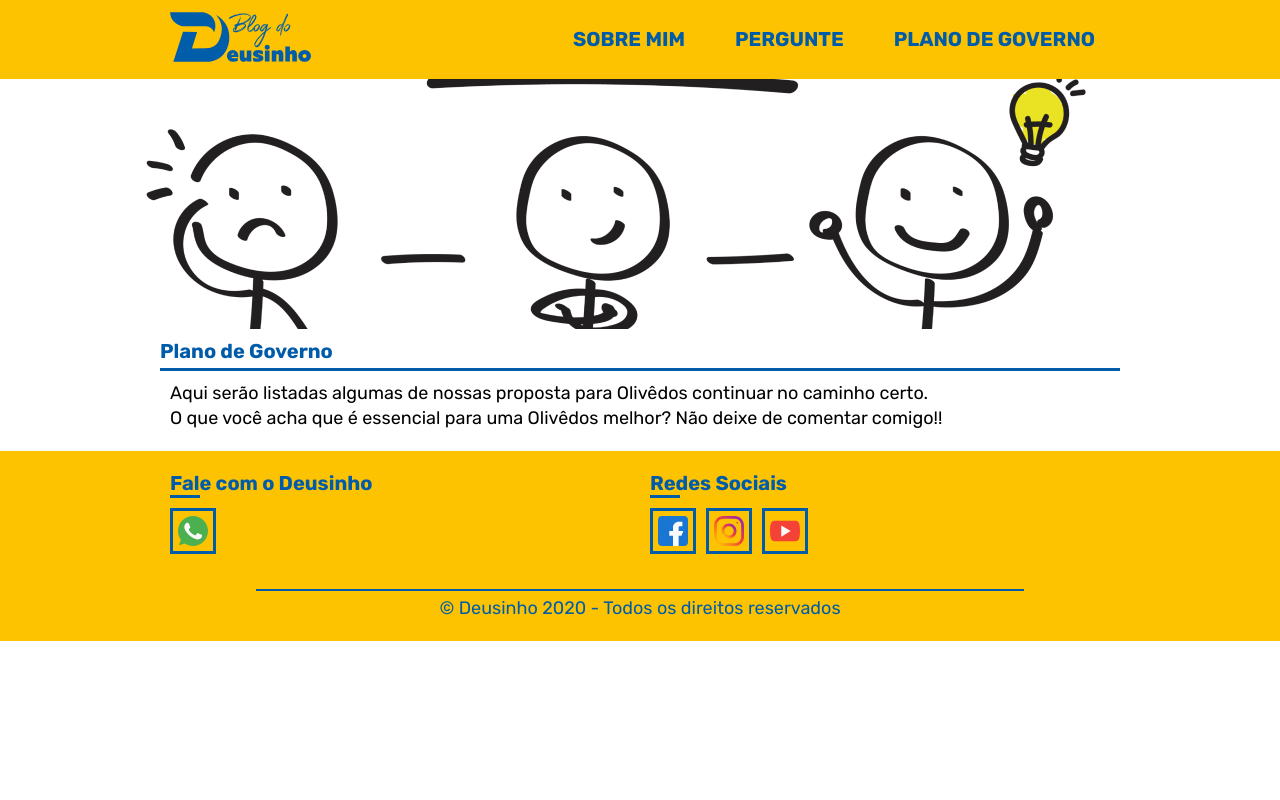
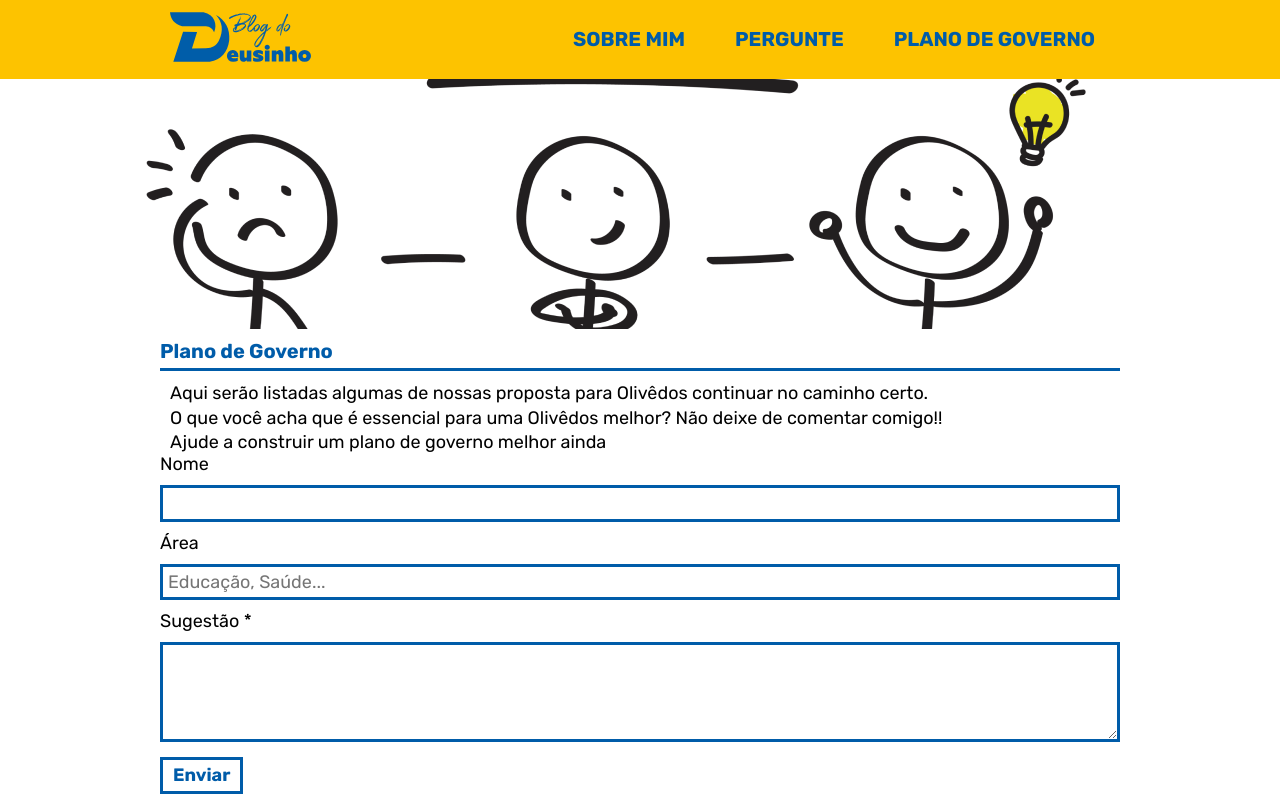
Before and after one commit to juakacc/deusinho.com.br, a Gatsby site: page /plano-de-governo in a window 1280 px wide. Shown: the top 800 px of the page. Built offline with nearby package versions, Linux system fonts and the light colour scheme; Gatsby itself is replaced by a stand-in of ours.

Commit message:
Add form in page of plan

```diff
--- a/src/components/AskForm/index.js
+++ b/src/components/AskForm/index.js
@@ -42,7 +42,7 @@ const AskForm = () => {
   return (
     <div className="grid-8">
       { !success ? (
-        <form method="post" className="form-question" onSubmit={handleSubmit}>
+        <form method="post" className="form-question form-default" onSubmit={handleSubmit}>
           <div>
             <label htmlFor="name">Nome</label>
             <input type="text" id="name" value={name} onChange={(e) => setName(e.target.value)} />
--- a/src/css/styles.css
+++ b/src/css/styles.css
@@ -48,3 +48,32 @@ p {
   color: var(--green-primary);
   border-color: var(--green-primary);
 }
+
+/* Forms */
+
+.form-default label {
+  display: block;
+  margin: 10px 0;
+}
+
+.form-default input, .form-default textarea {
+  width: 100%;
+  max-width: 100%;
+  border: 3px solid var(--blue-primary);
+  padding: 5px;
+  color: var(--blue-primary);
+}
+
+.form-default input:hover, .form-default textarea:hover {
+  border-color: var(--green-primary);
+}
+
+.form-default input:focus, .form-default textarea:focus {
+  outline: none;
+  border-color: var(--green-primary);
+}
+
+.form-default textarea {
+  height: 100px;
+  margin-bottom: 10px;
+}
--- a/src/pages/plano-de-governo/index.js
+++ b/src/pages/plano-de-governo/index.js
@@ -23,7 +23,28 @@ function PlanoDeGoverno() {
             O que você acha que é essencial para uma Olivêdos melhor?
             Não deixe de comentar comigo!!
           </p>
+
+          <h3>Ajude a construir um plano de governo melhor ainda</h3>
         </div>
+
+        <form name="plan" method="post" data-netlify="true" className="form-default">
+          <div>
+            <label htmlFor="name">Nome</label>
+            <input type="text" id="name" />
+          </div>
+
+          <div>
+            <label htmlFor="name">Área</label>
+            <input type="text" id="area" placeholder="Educação, Saúde..." />
+          </div>
+
+          <div>
+            <label htmlFor="question">Sugestão *</label>
+            <textarea id="question" required />
+          </div>
+
+          <button type="submit" className="btn">Enviar</button>
+        </form>
       </div>
     </PageDefault>
   );
```
Also changed, not shown: src/components/AskForm/styles.css (+0 -27 lines).
